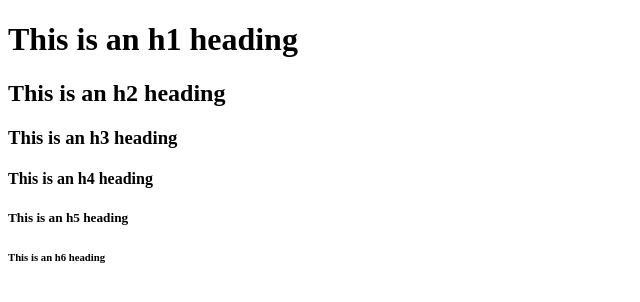
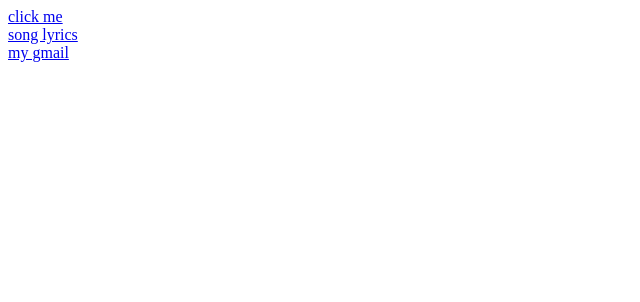
Before and after one commit to gmsukaina/primeros-pasos-html, a plain HTML site: page index.html in a window 1280 px wide. Shown: the whole page, without its empty margins (0-640 px from the left). Drawn offline with Linux system fonts and the light colour scheme.

Commit message:
aprendemos hipervinculos

```diff
--- a/index.html
+++ b/index.html
@@ -4,12 +4,23 @@
         <title>My first website</title>
     </head>
     <body>
-        <h1>This is an h1 heading</h1>
-        <h2>This is an h2 heading</h2>
-        <h3>This is an h3 heading</h3>
-        <h4>This is an h4 heading</h4>
-        <h5>This is an h5 heading</h5>
-        <h6>This is an h6 heading</h6>
+       <a href="https://www.google.com/"
+    target="_blank"
+    title=goes to google>
+    click me
+       </a>
+
+       <br>
+
+    <a href="lyrics.html">
+        song lyrics
+    </a>
+
+    <br>
+
+    <a href="mailto:GMSukaina@gmail.com">
+        my gmail
+    </a>
 
     </body>
 
```
Also changed, not shown: lyrics.html (+3 -3 lines), imagen.jpg (added).
